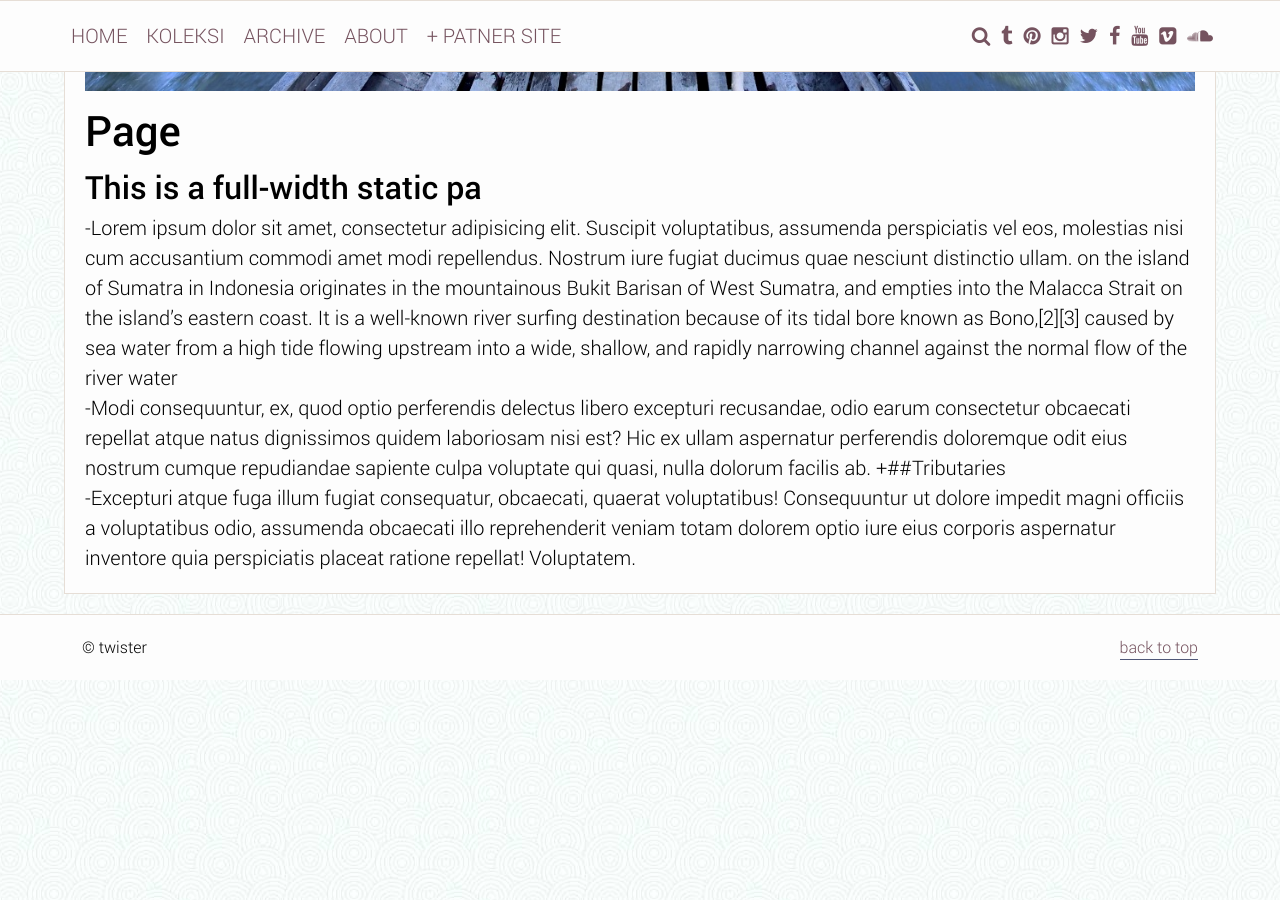
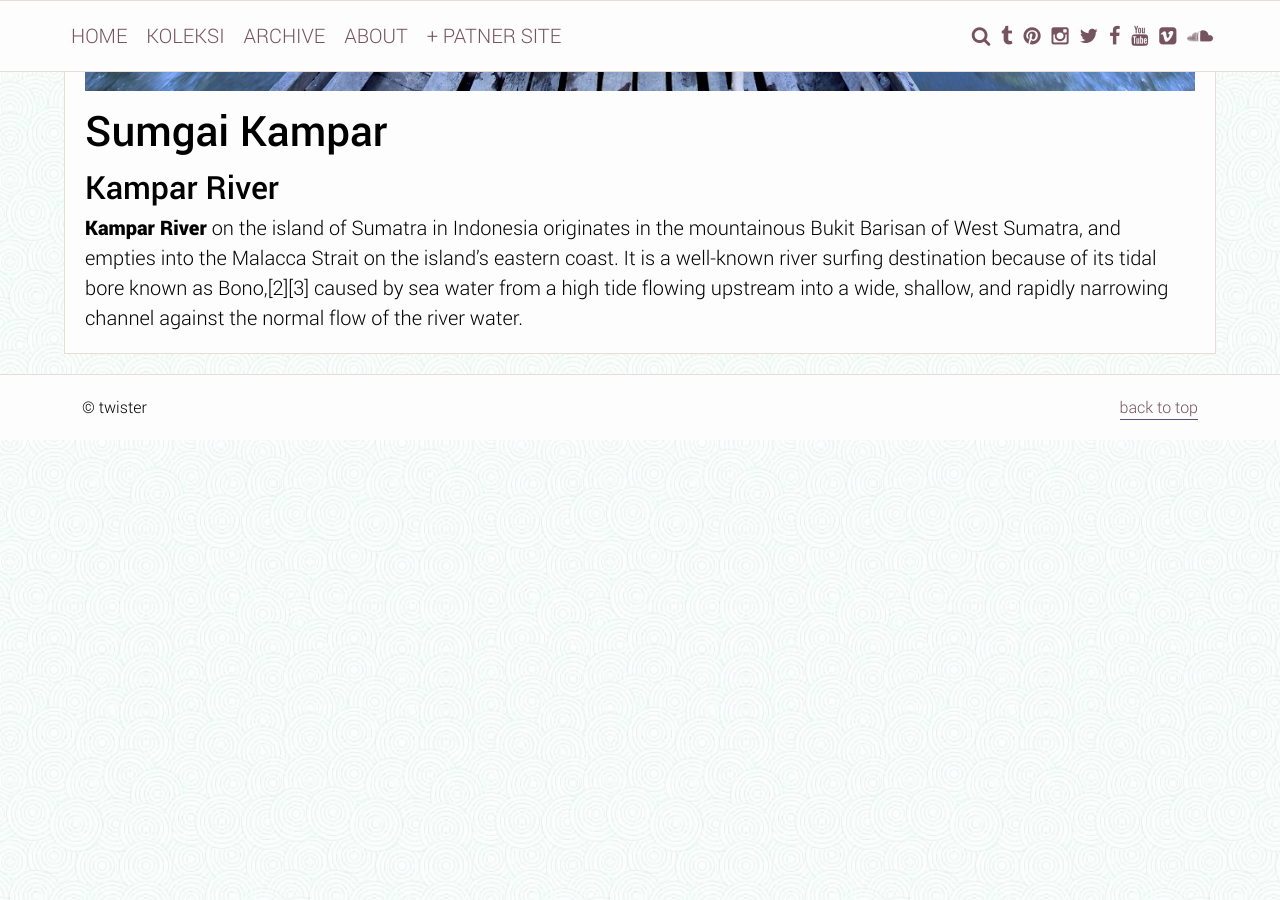
Before and after one commit to Risalbudiman/Risalbudiman.github.io, a Jekyll site: the page built from page-full/index.md, in a window 1280 px wide and 900 px high, scrolled down 832 px. Built offline with Jekyll 4.4.1, drawn with Linux system fonts in a browser that asks for light colours.

Commit message:
Update index.md

```diff
--- a/page-full/index.md
+++ b/page-full/index.md
@@ -1,17 +1,8 @@
 ---
 layout: page_full
 featimg: 6.jpg
-title: Page
+title: Sumgai Kampar
 ---
 
-## This is a full-width static pa
-
--Lorem ipsum dolor sit amet, consectetur adipisicing elit. Suscipit voluptatibus, assumenda perspiciatis vel eos, molestias nisi cum accusantium commodi amet modi repellendus. Nostrum iure fugiat ducimus quae nesciunt distinctio ullam.
-on the island of Sumatra in Indonesia originates in the mountainous Bukit Barisan of West Sumatra, and empties into the Malacca Strait on the island's eastern coast. It is a well-known river surfing destination because of its tidal bore known as Bono,[2][3] caused by sea water from a high tide flowing upstream into a wide, shallow, and rapidly narrowing channel against the normal flow of the river water
-
-
--Modi consequuntur, ex, quod optio perferendis delectus libero excepturi recusandae, odio earum consectetur obcaecati repellat atque natus dignissimos quidem laboriosam nisi est? Hic ex ullam aspernatur perferendis doloremque odit eius nostrum cumque repudiandae sapiente culpa voluptate qui quasi, nulla dolorum facilis ab.
-+##Tributaries
-
-
--Excepturi atque fuga illum fugiat consequatur, obcaecati, quaerat voluptatibus! Consequuntur ut dolore impedit magni officiis a voluptatibus odio, assumenda obcaecati illo reprehenderit veniam totam dolorem optio iure eius corporis aspernatur inventore quia perspiciatis placeat ratione repellat! Voluptatem.
+## Kampar River
+ **Kampar River** on the island of Sumatra in Indonesia originates in the mountainous Bukit Barisan of West Sumatra, and empties into the Malacca Strait on the island's eastern coast. It is a well-known river surfing destination because of its tidal bore known as Bono,[2][3] caused by sea water from a high tide flowing upstream into a wide, shallow, and rapidly narrowing channel against the normal flow of the river water.
```
